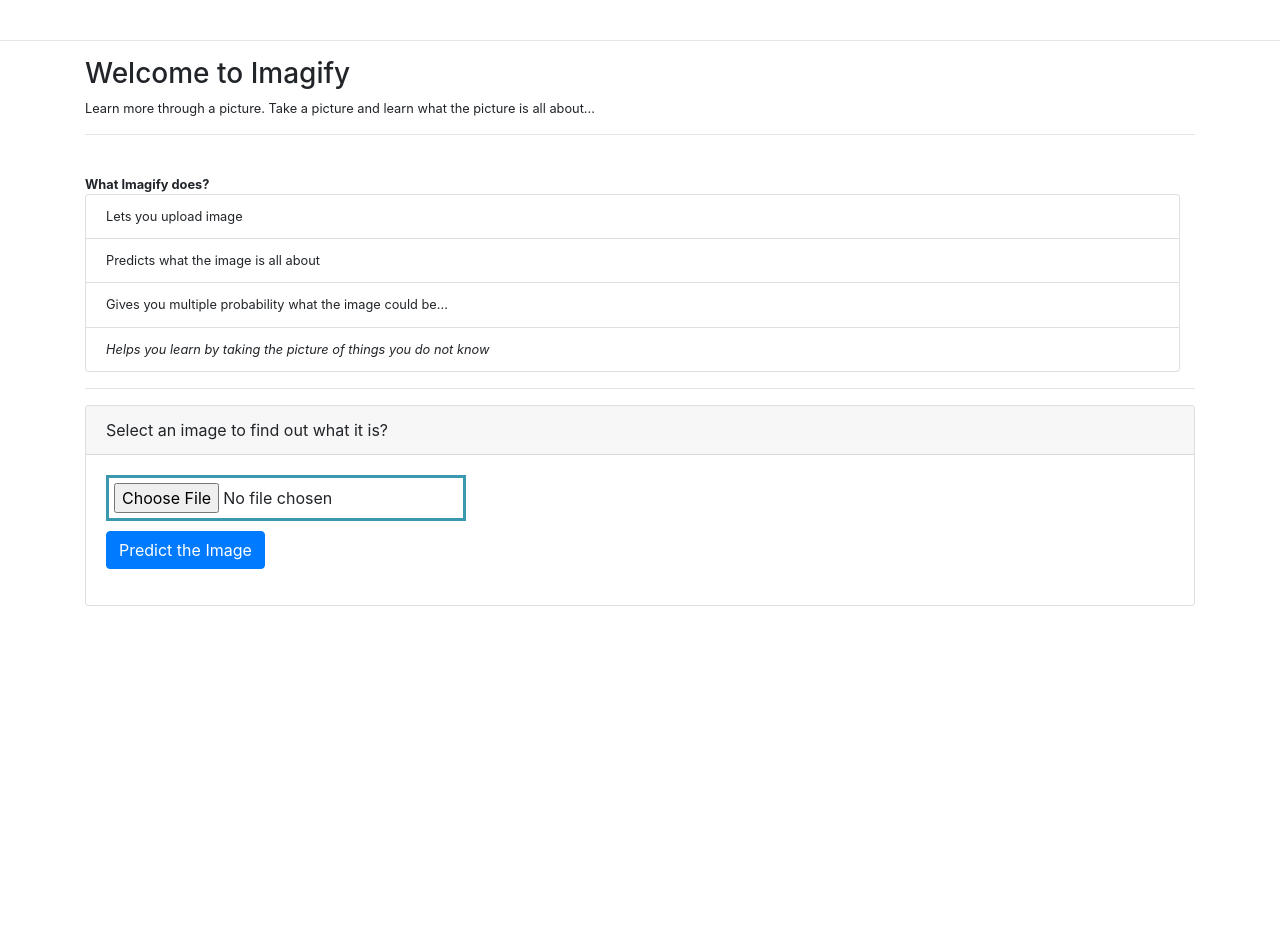
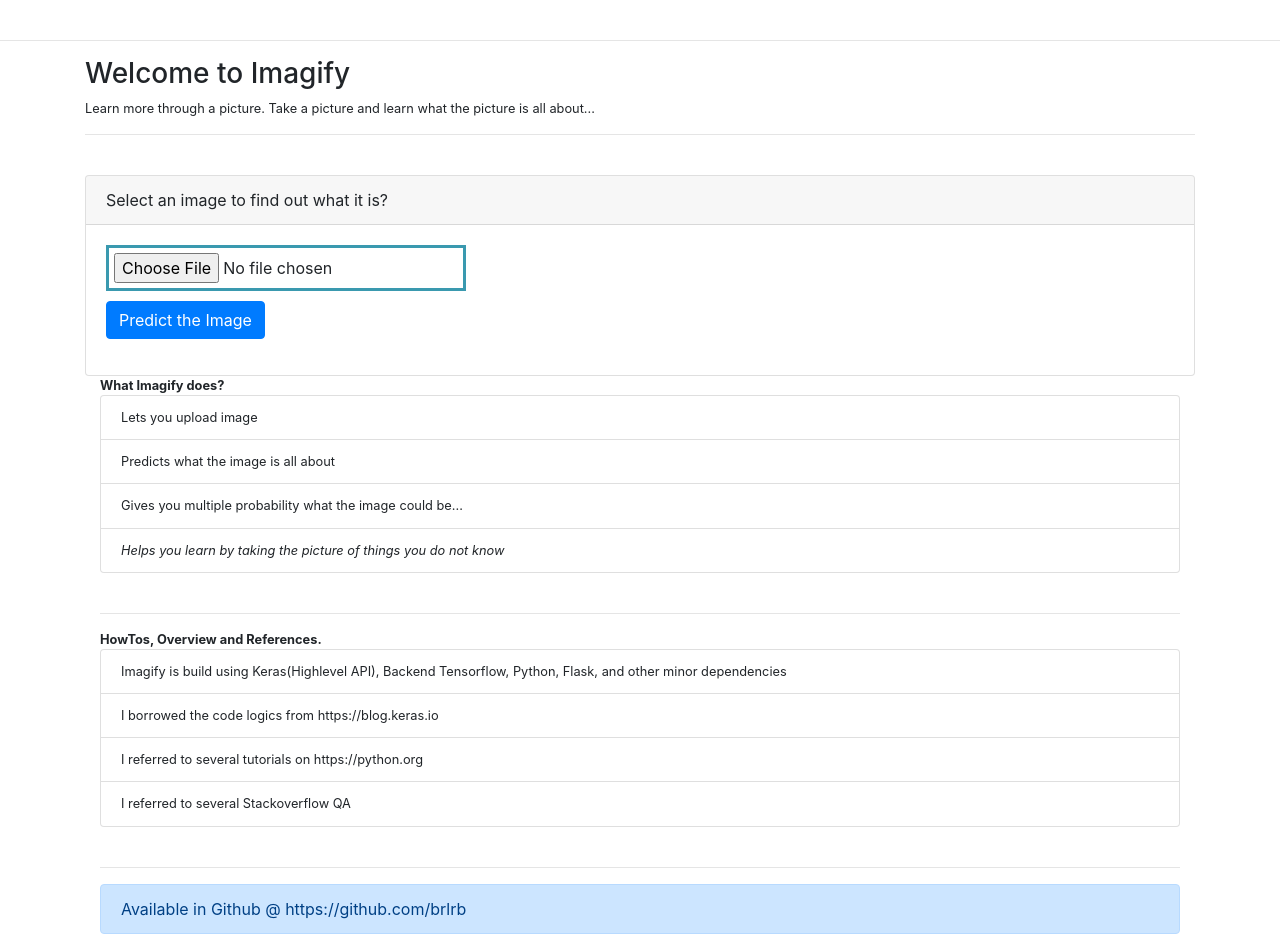
Before and after one commit to brlrb/HackUNO-Imagify, a Flask app: page / in a window 1280 px wide. Shown: the part 56-1006 px from the top of the page. Before the commit the page ends 662 px from the top, so only its background shows below. Run offline with Flask 2, Linux system fonts and the light colour scheme; some libraries are stand-ins or nearby versions.

Commit message:
added uses

```diff
--- a/templates/header.html
+++ b/templates/header.html
@@ -26,4 +26,28 @@
     <div class="row">
         {% block content %}{% endblock %}
     </div>
+    <div class="col-lg-12 col-md-12 col-sm-12">
+
+        <small><b>What Imagify does?</b></small>
+        <ul class="list-group list-group">
+            <li class="list-group-item small">Lets you upload image</li>
+            <li class="list-group-item small">Predicts what the image is all about</li>
+            <li class="list-group-item small">Gives you multiple probability what the image could be...</li>
+            <li class="list-group-item small"><i>Helps you learn by taking the picture of things you do not know</i></li>
+        </ul>
+        <br />
+        <hr />
+        <small><b>HowTos, Overview and References.</b></small>
+        <ul class="list-group list-group">
+            <li class="list-group-item small">Imagify is build using Keras(Highlevel API), Backend Tensorflow,
+            Python, Flask, and other minor dependencies </li>
+            <li class="list-group-item small">I borrowed the code logics from https://blog.keras.io</li>
+            <li class="list-group-item small">I referred to several tutorials on https://python.org</li>
+            <li class="list-group-item small">I referred to several Stackoverflow QA</li>
+        </ul>
+        <br />
+        <hr />
+        <div class="alert alert-primary" role="alert"> Available in Github @ https://github.com/brlrb </div>
+    </div>
+
 </div>
--- a/templates/index.html
+++ b/templates/index.html
@@ -9,16 +9,6 @@
         <small>Learn more through a picture. Take a picture and learn what the picture is all about...</small>
         <hr />
         <br />
-
-        <small><b>What Imagify does?</b></small>
-        <ul class="list-group list-group col-lg-12 col-md-12 col-sm-12">
-            <li class="list-group-item small">Lets you upload image</li>
-            <li class="list-group-item small">Predicts what the image is all about</li>
-            <li class="list-group-item small">Gives you multiple probability what the image could be...</li>
-            <li class="list-group-item small"><i>Helps you learn by taking the picture of things you do not know</i></li>
-        </ul>
-
-        <hr />
         <div class="card" style="width: 100%">
             <div class="card-header">  Select an image to find out what it is?  </div>
             <div class="card-body">
--- a/templates/predict.html
+++ b/templates/predict.html
@@ -15,8 +15,9 @@
             <tbody>
                 {% for single in data.predictions %}
                     <tr>
-                        <td>{{ single.label }}</td>
-                        <td>{{ single.probability * 100|round(mode='ceil')}}%</td>
+                        <td>{{ single.label }} <a class="small" href="https://www.google.com/search?tbm=isch&q={{single.label}}" target="_blank">Search Google </a></td>
+                        <td>{{ (single.probability * 100) | round(2, 'floor')}}%</td>
+
                         <td>{{ single.imagenetID }}</td>
                     </tr>
                 {% endfor %}
```
